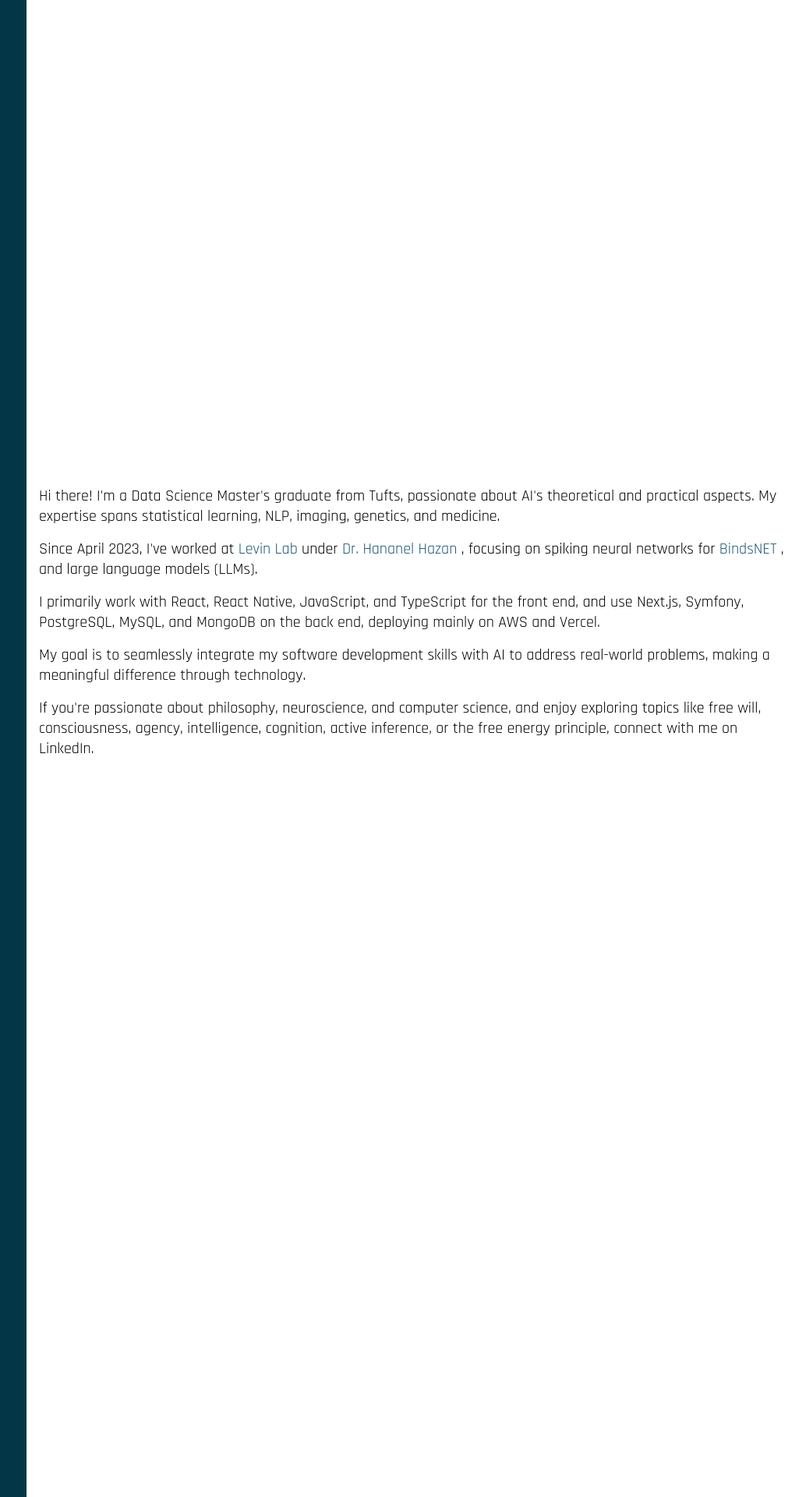
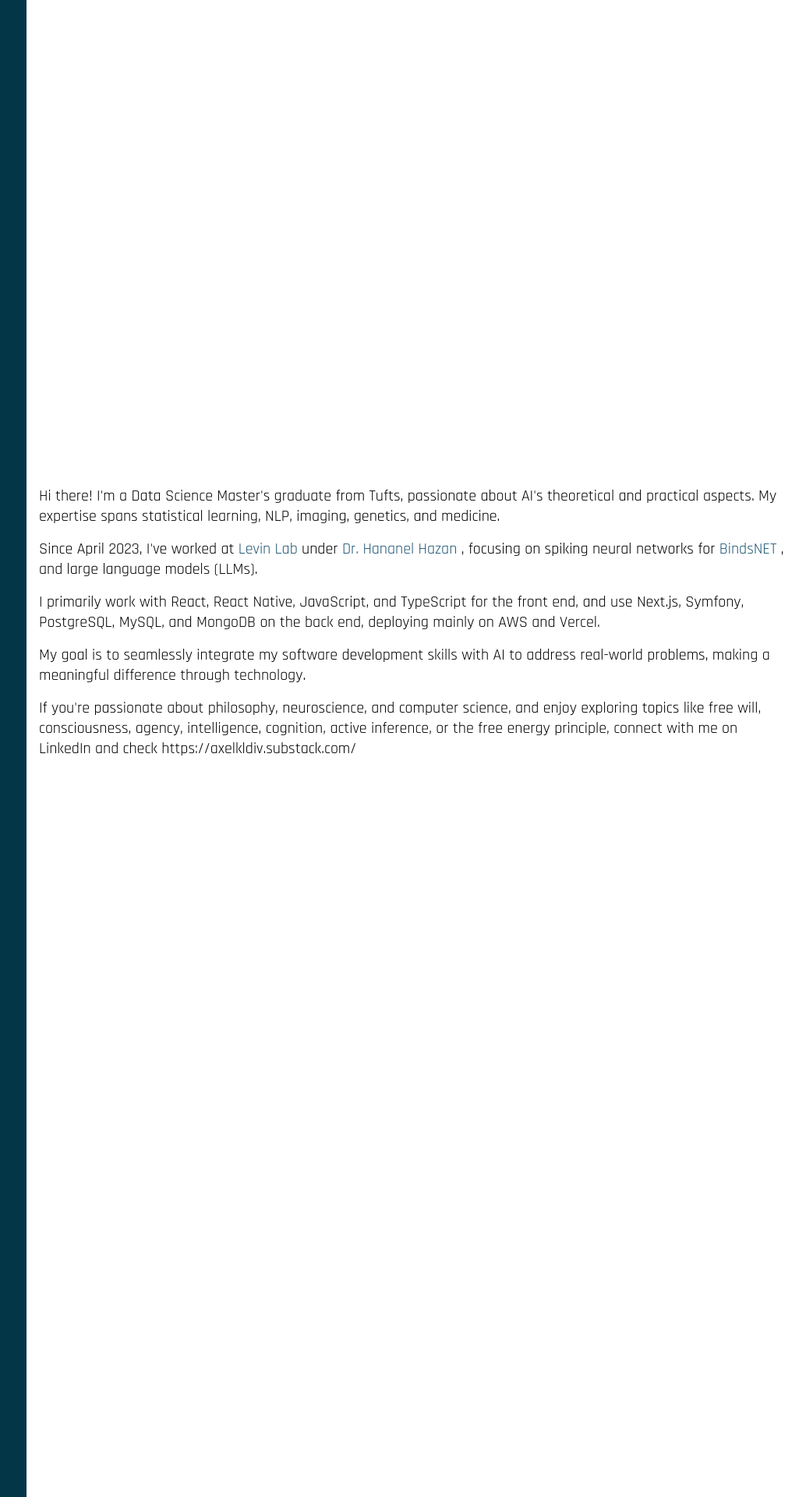
Before and after one commit to axeljeremy7/axeljeremy7.github.io, a Jekyll site: the page built from index.html, in a window 1280 px wide. Shown: the part 1476-3396 px from the top of the page at 78% size, without its empty margins (246-1280 px from the left). Built offline with Jekyll 4.4.1, drawn with Linux system fonts in a browser that asks for light colours.

Commit message:
Add Substack link to description7
Updated description7 to include a link to Substack.

```diff
--- a/_config.yml
+++ b/_config.yml
@@ -15,7 +15,7 @@
 
 description6: "My goal is to seamlessly integrate my software development skills with AI to address real-world problems, making a meaningful difference through technology."
 
-description7: "If you're passionate about philosophy, neuroscience, and computer science, and enjoy exploring topics like free will, consciousness, agency, intelligence, cognition, active inference, or the free energy principle, connect with me on LinkedIn."
+description7: "If you're passionate about philosophy, neuroscience, and computer science, and enjoy exploring topics like free will, consciousness, agency, intelligence, cognition, active inference, or the free energy principle, connect with me on LinkedIn and check https://axelkldiv.substack.com/"
 
 description8: ""
 
```
